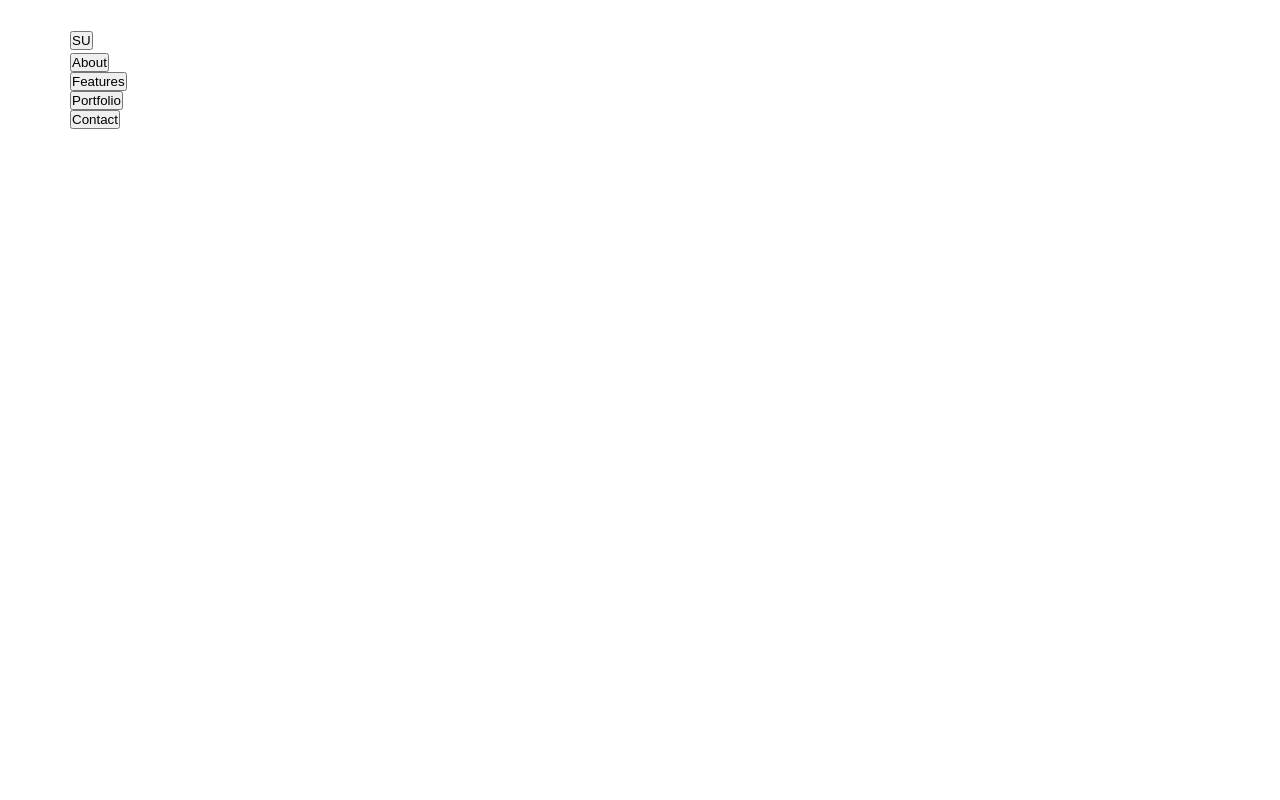
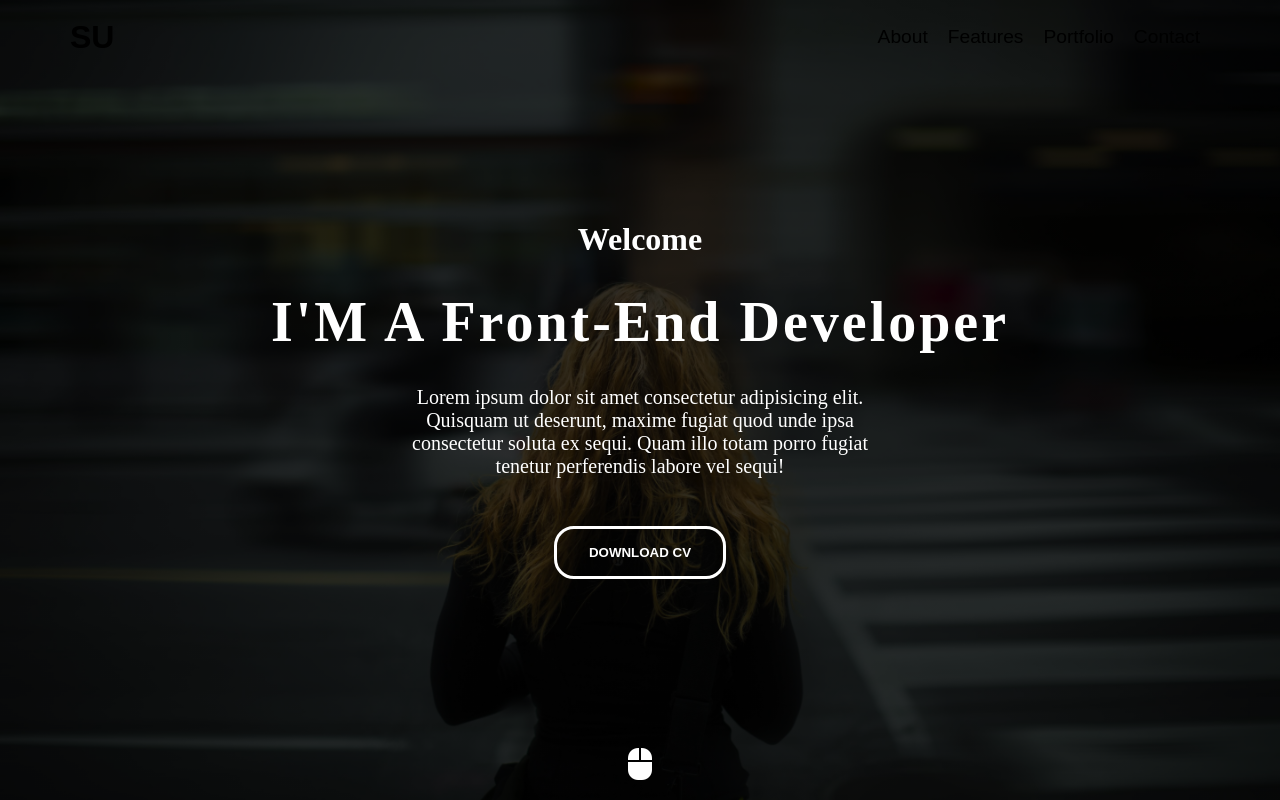
Before and after one commit to 96Jackie/First_Web_making, a plain HTML site: page index.html in a window 1280 px wide. Drawn offline with Linux system fonts and the light colour scheme.

Commit message:
main page finished

```diff
--- a/index.html
+++ b/index.html
@@ -7,6 +7,7 @@
   <title>Final Project</title>
   <link rel="stylesheet" href="https://cdnjs.cloudflare.com/ajax/libs/font-awesome/5.15.4/css/all.min.css" integrity="sha512-1ycn6IcaQQ40/MKBW2W4Rhis/DbILU74C1vSrLJxCq57o941Ym01SwNsOMqvEBFlcgUa6xLiPY/NS5R+E6ztJQ==" crossorigin="anonymous" referrerpolicy="no-referrer">
   <link rel="stylesheet" href="style.css">
+  <script src="https://kit.fontawesome.com/04fe1c7ef7.js" crossorigin="anonymous"></script>
 </head>
 <body>
   <script src="script.js"></script>
@@ -35,8 +36,23 @@
 
 </div>
 
-  </header>
+ </header>
 
+<main id="main">
+<div class="container">
+<h4>Welcome</h4>
+<h2>I'M A
+  <span>Front-End Developer</span>
+</h2>
+<p>
+  Lorem ipsum dolor sit amet consectetur adipisicing elit. Quisquam ut deserunt, maxime fugiat quod unde ipsa consectetur soluta ex sequi. Quam illo totam porro fugiat tenetur perferendis labore vel sequi!
+</p>
+<button class="download">DOWNLOAD CV</button>
+<button class="mouse"><i class="fa-solid fa-computer-mouse"></i></button>
+
+</div>
+
+</main>
 
 </body>
 </html>
--- a/style.css
+++ b/style.css
@@ -30,3 +30,87 @@ header{
     width:100%;
     padding:1rem;
 }
+
+
+header .container{
+    display:flex;
+    justify-content: space-between;
+    align-items: center;
+
+}
+
+header nav ul{
+    display: flex;
+}
+
+header nav ul li{
+    padding:10px;
+}
+
+header button{
+    background: transparent;
+    border: 0;
+    cursor: pointer;
+}
+
+header h1 button{
+    font-size:2rem;
+    font-weight: bold;
+}
+
+header nav ul li button{
+    font-size:1.2rem;
+}
+
+main{
+
+        width:100%;
+        height:100vh;
+        color:white;
+        background:linear-gradient(rgba(0,0,0,0.8), rgba(0,0,0,0.8)), url('images/me.jpg') center center;
+        background-size:cover;
+       display: flex;
+       justify-content: flex;
+       align-items: center;
+       text-align: center;
+
+}
+
+main h4{
+    font-size:2rem;
+}
+main h2{
+    font-size:3.5rem;
+    margin:2rem 0;
+    letter-spacing:3px;
+}
+
+main p{
+    max-width:500px;
+    margin:0 auto;
+    font-size: 1.25rem;
+}
+
+main button.download{
+    background-color: transparent;
+    border: 3px solid white;
+    border-radius:20px;
+    padding:1rem 2rem;
+    margin-top: 3rem;
+    color:white;
+    font-weight: bold;
+    cursor:pointer;
+}
+
+main button.mouse{
+    background-color: transparent;
+    border:none;
+    color:white;
+    font-size:2rem;
+    position:absolute;
+    bottom:1rem;
+    left:50%;
+    transform: translateX(-50%);
+    animation:upDown 1s ease-in-out infinite;
+    cursor:pointer;
+}
```
